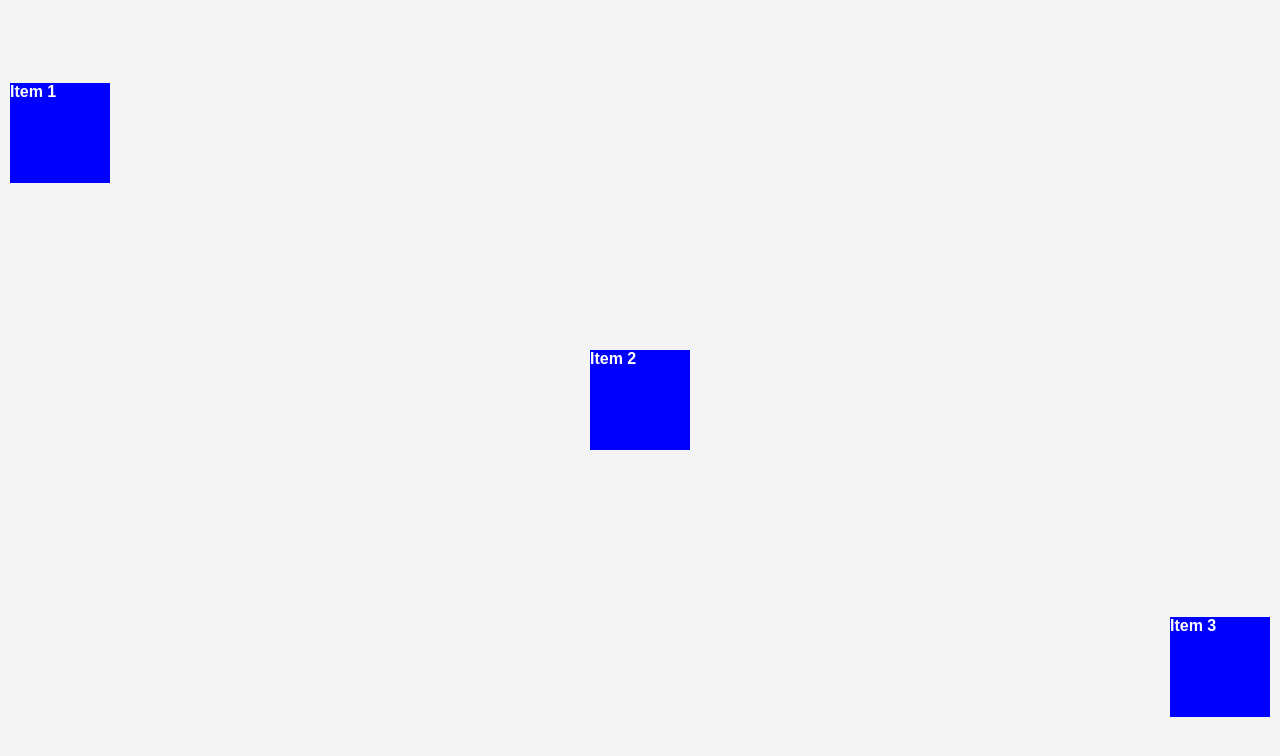
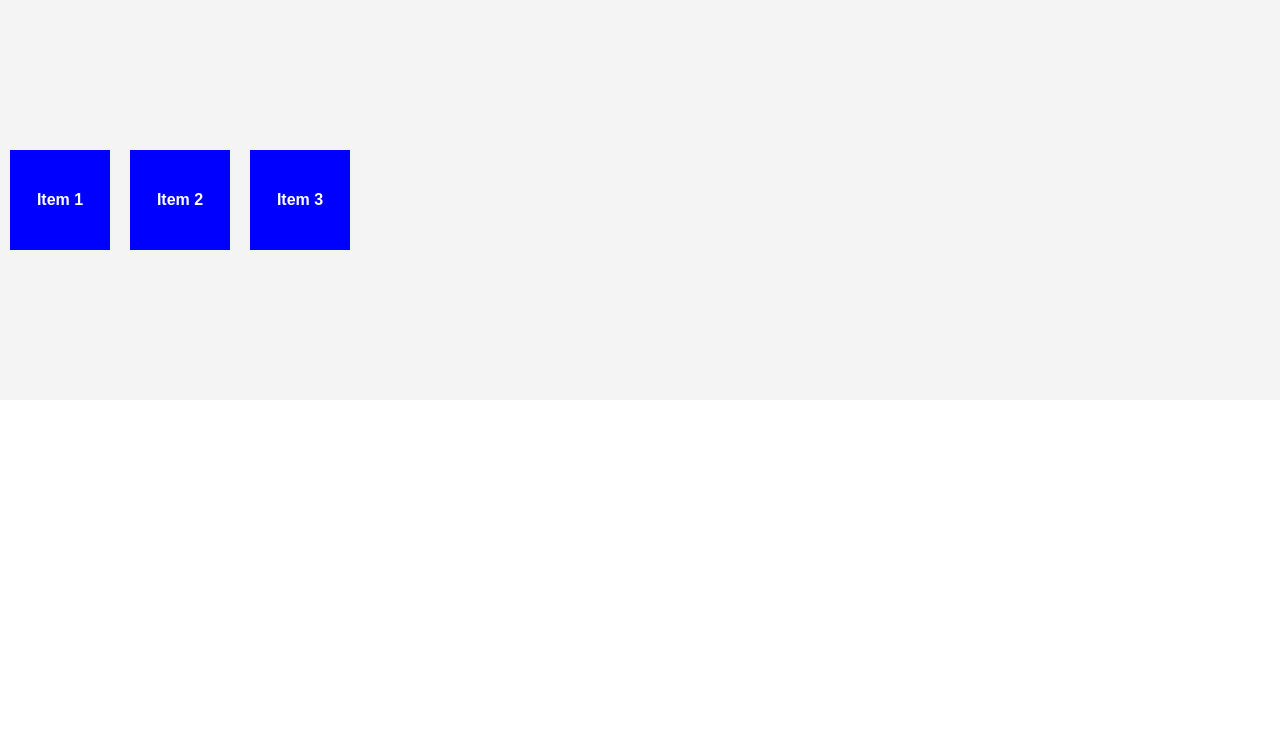
Before and after one commit to Shamoleambo/flex-box-revisited, a plain HTML site: page index.html in a window 1280 px wide. Drawn offline with Linux system fonts and the light colour scheme.

Commit message:
more display flex please

```diff
--- a/style.css
+++ b/style.css
@@ -12,11 +12,10 @@ body {
 }
 
 .flex-container {
-  height: 800px;
+  height: 400px;
   display: flex;
-  flex-direction: column;
   background-color: #f4f4f4;
-  justify-content: space-around;
+  justify-content: start;
   align-items: center;
 }
 
@@ -26,16 +25,7 @@ body {
   background-color: #0000ff;
   color: #fff;
   margin: 10px;
+  display: flex;
+  justify-content: center;
+  align-items: center;
 }
-
-.item:nth-of-type(1) {
-  align-self: self-start;
-}
-
-.item:nth-of-type(2) {
-  align-self: center;
-}
-
-.item:nth-of-type(3) {
-  align-self: self-end;
-}
```
